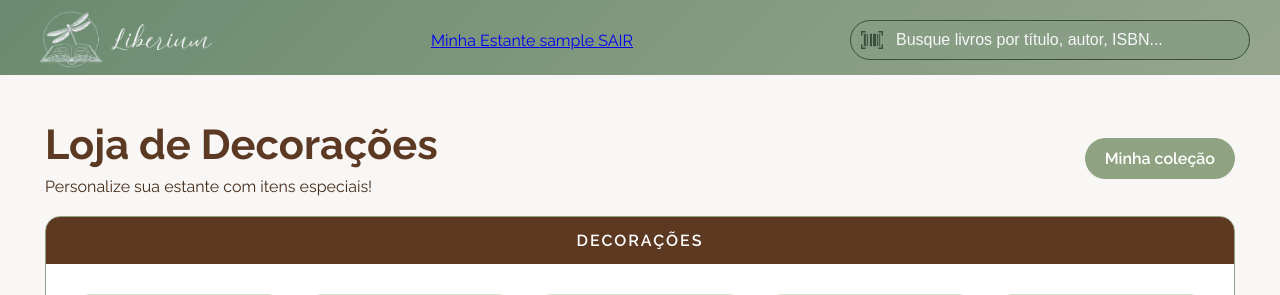
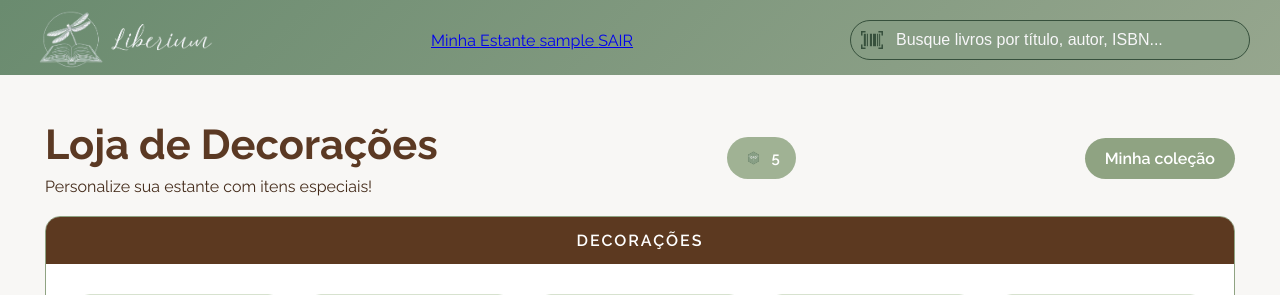
Before and after one commit to Isa-fee/Liberium, a Flask app: page /loja/ in a window 1280 px wide. Shown: the top 295 px of the page. Run offline with Flask 3, Linux system fonts and the light colour scheme; the visitor is signed in with stand-in values (Sample User, id 1); data comes from the database, SQL or seed files in the repository; data that the repository does not hold is empty.

Commit message:
botão da quantidade libelulas na loja

```diff
--- a/static/css/loja/style.css
+++ b/static/css/loja/style.css
@@ -28,7 +28,51 @@
     color: #6c5338;
     font-size: 1.05rem;
 }
+.acoes-estante {
+    display: flex;
+    align-items: center;
+    gap: 12px;
+}
 
+/* Quantidade de libélulas */
+.saldo-libelulas {
+    display: flex;
+    align-items: center;
+    gap: 7px;
+
+    background-color: #a0b294;
+    color: white;
+
+    padding: 10px 16px;
+    border-radius: 25px;
+
+    font-size: 15px;
+    font-weight: 600;
+
+    /* Faz parecer uma informação, não um botão */
+    cursor: default;
+    user-select: none;
+}
+
+.icone-libelula {
+    font-size: 18px;
+    line-height: 1;
+}
+
+/* Botão Minha coleção */
+.btn-colecao {
+    display: inline-flex;
+    align-items: center;
+
+    background-color: #91a685;
+    color: white;
+
+    padding: 10px 18px;
+    border-radius: 25px;
+
+    text-decoration: none;
+    font-weight: 600;
+}
 
 /* ================================
    SEÇÕES
@@ -137,6 +181,11 @@
     transform: scale(1.05);
 }
 
+.icone-libelula {
+    width: 22px;
+    height: 22px;
+    object-fit: contain;
+}
 
 /* ================================
    NOME
--- a/templates/loja.html
+++ b/templates/loja.html
@@ -16,6 +16,13 @@
             <p>
                 Personalize sua estante com itens especiais!
             </p>
+        </div>
+        <div class="saldo-libelulas">
+            <img src="{{ url_for('static', filename='img/gamificacao/libelula.png') }}"
+                 alt="Libélula"
+                 class="icone-libelula">
+
+                <span>{{ current_user.libelulas }}</span>
         </div>
         <a href="{{ url_for('loja_bp.colecao') }}" class="btn-colecao"> Minha coleção </a>
     </div>
```
